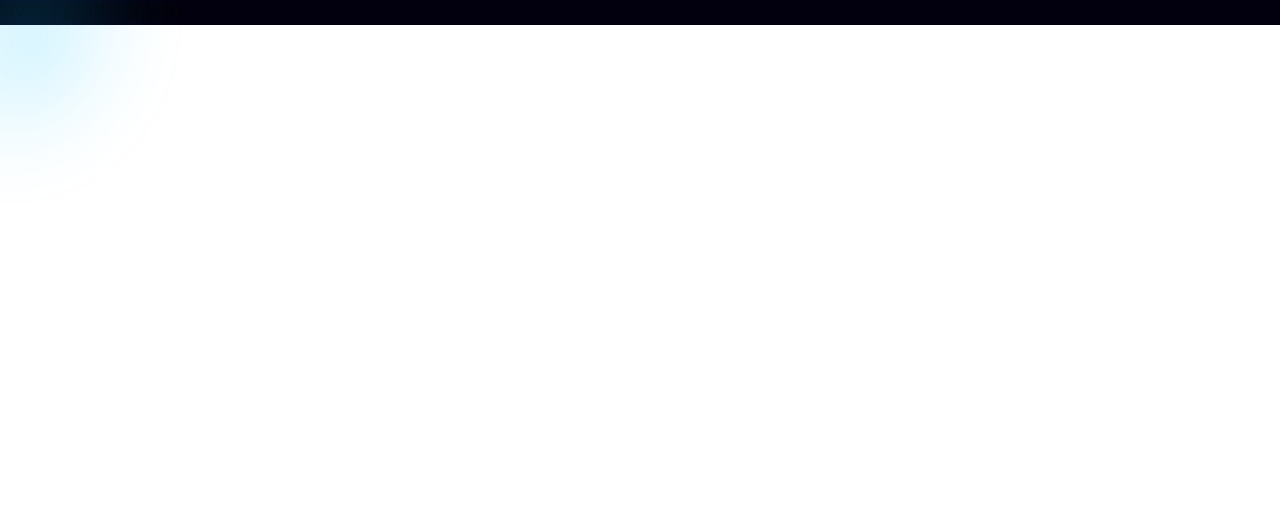
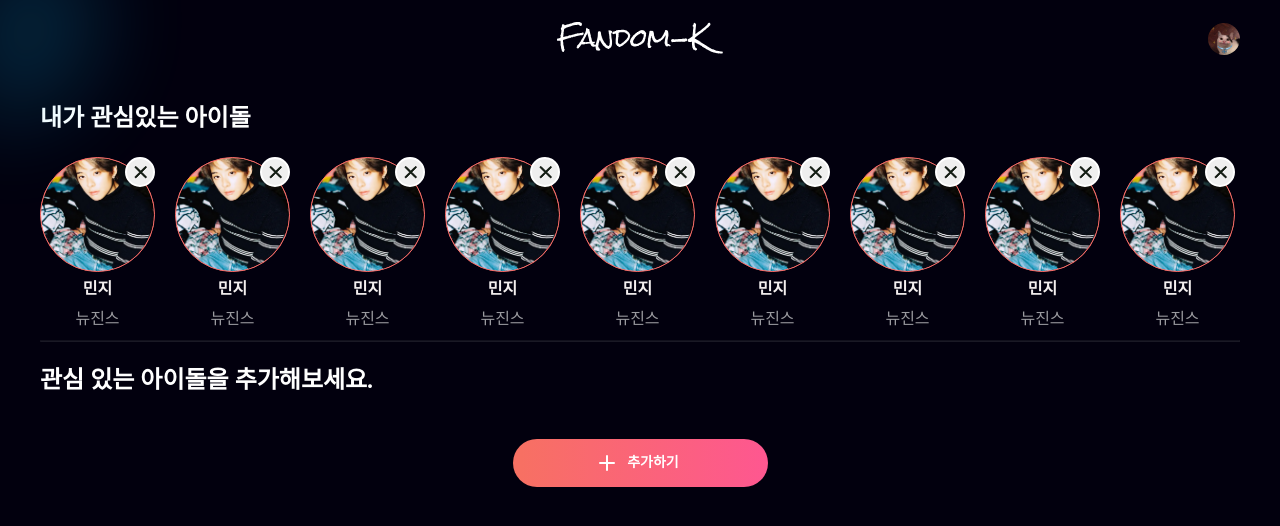
Before and after one commit to Codeit-Sprint-6-Part-2-Team-9/frontend, a React (Vite) app: page /my-page in a window 1280 px wide. Shown: the top 526 px of the page. Built offline with nearby package versions, Linux system fonts and the light colour scheme.

Commit message:
feat: index.html 백그라운드 추가

```diff
--- a/index.html
+++ b/index.html
@@ -4,6 +4,11 @@
     <meta charset="UTF-8" />
     <meta name="viewport" content="width=device-width, initial-scale=1.0" />
     <title>Vite + React</title>
+    <style>
+      html {
+        background-color: #02000e;
+      }
+    </style>
   </head>
   <body>
     <div id="root"></div>
--- a/src/App.jsx
+++ b/src/App.jsx
@@ -20,7 +20,7 @@ function App() {
           <Route index element={<HomePage />} />
           <Route element={<Layout />}>
             <Route path="/list" element={<List />} />
-            <Route path="/mypage" element={<MyPage />} />
+            <Route path="/my-page" element={<MyPage />} />
           </Route>
           <Route
             path="/*"
--- a/src/pages/my-page/MyPage.jsx
+++ b/src/pages/my-page/MyPage.jsx
@@ -1,9 +1,9 @@
+import { useState } from 'react';
+
 import RoundCardWithText from './RoundCardWithText';
 import Container from './Container.jsx';
 import classes from './MyPage.module.css';
 import Buttons from '../../components/Buttons';
-
-import { useState } from 'react';
 
 const MyPage = () => {
   const [data, setData] = useState([]);
@@ -31,28 +31,7 @@ const MyPage = () => {
           <h1 className={classes.sectionTitle}>
             관심 있는 아이돌을 추가해보세요.
           </h1>
-          <div className={classes.addFavoriteIdolsWrapper}>
-            {/* <RoundCardWithText name="민지" groupName="뉴진스" />
-            <RoundCardWithText name="민지" groupName="뉴진스" />
-            <RoundCardWithText name="민지" groupName="뉴진스" />
-            <RoundCardWithText name="민지" groupName="뉴진스" />
-            <RoundCardWithText name="민지" groupName="뉴진스" />
-            <RoundCardWithText name="민지" groupName="뉴진스" />
-            <RoundCardWithText name="민지" groupName="뉴진스" />
-            <RoundCardWithText name="민지" groupName="뉴진스" />
-            <RoundCardWithText name="민지" groupName="뉴진스" />
-            <RoundCardWithText name="민지" groupName="뉴진스" />
-            <RoundCardWithText name="민지" groupName="뉴진스" />
-            <RoundCardWithText name="민지" groupName="뉴진스" />
-            <RoundCardWithText name="민지" groupName="뉴진스" />
-            <RoundCardWithText name="민지" groupName="뉴진스" />
-            <RoundCardWithText name="민지" groupName="뉴진스" />
-            <RoundCardWithText name="민지" groupName="뉴진스" />
-            <RoundCardWithText name="민지" groupName="뉴진스" />
-            <RoundCardWithText name="민지" groupName="뉴진스" />
-            <RoundCardWithText name="민지" groupName="뉴진스" />
-            <RoundCardWithText name="민지" groupName="뉴진스" /> */}
-          </div>
+          <div className={classes.addFavoriteIdolsWrapper}></div>
         </section>
         <div className={classes.btnWrapper}>
           <Buttons type="add" icon="plus">
```
Also changed, not shown: src/assets/icon_checked.svg (added).
